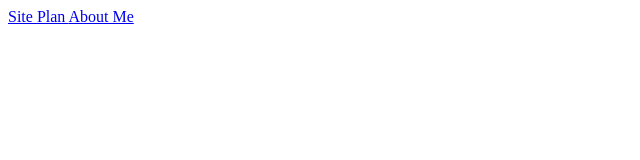
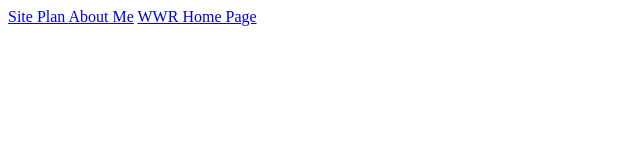
Before and after one commit to Jarichey17/wdd130, a plain HTML site: page index.html in a window 1280 px wide. Shown: the whole page, without its empty margins (0-640 px from the left). Drawn offline with Linux system fonts and the light colour scheme.

Commit message:
Add WWR home page to my home page

```diff
--- a/index.html
+++ b/index.html
@@ -9,5 +9,6 @@
 <body>
     <a href="wwr/site-plan-rafting.html">Site Plan </a>
     <a href="personal/about-me.html">About Me</a>
+    <a href="wwr/index.html">WWR Home Page</a>
 </body>
 </html>
```
